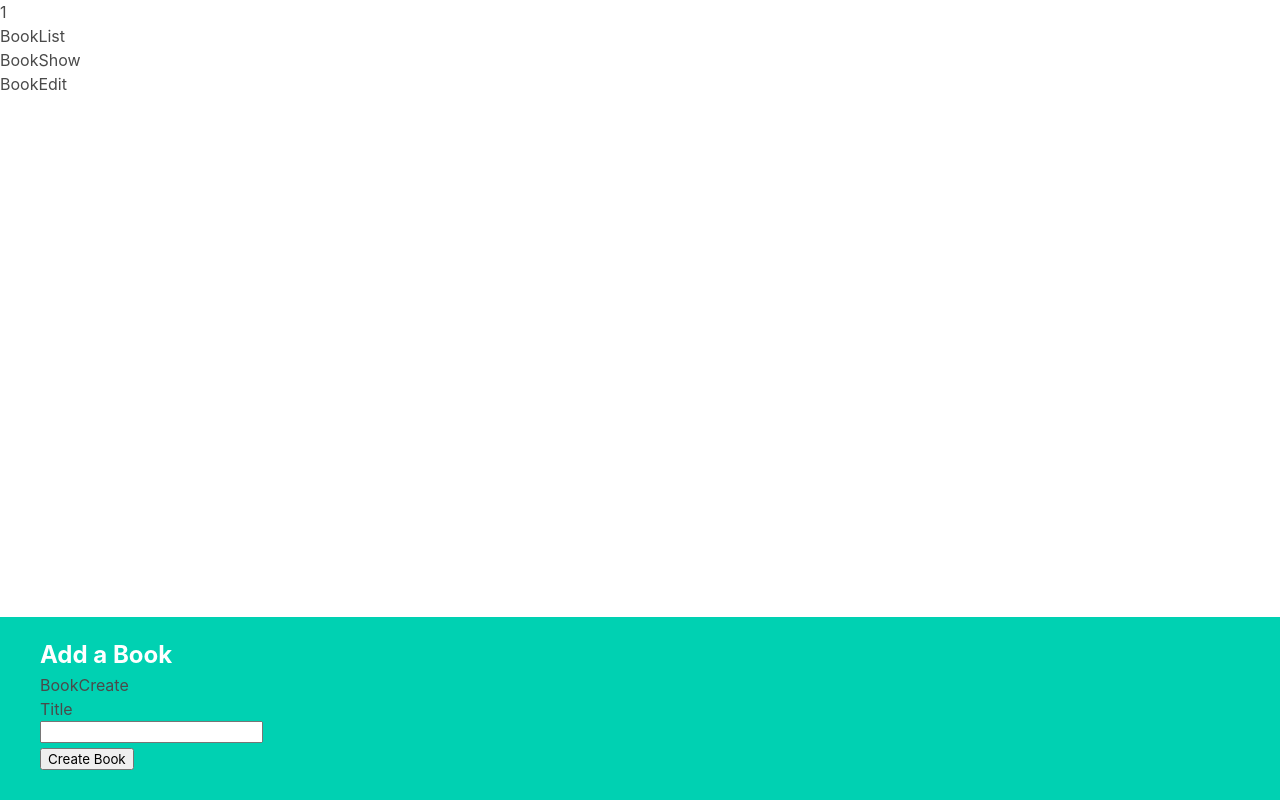
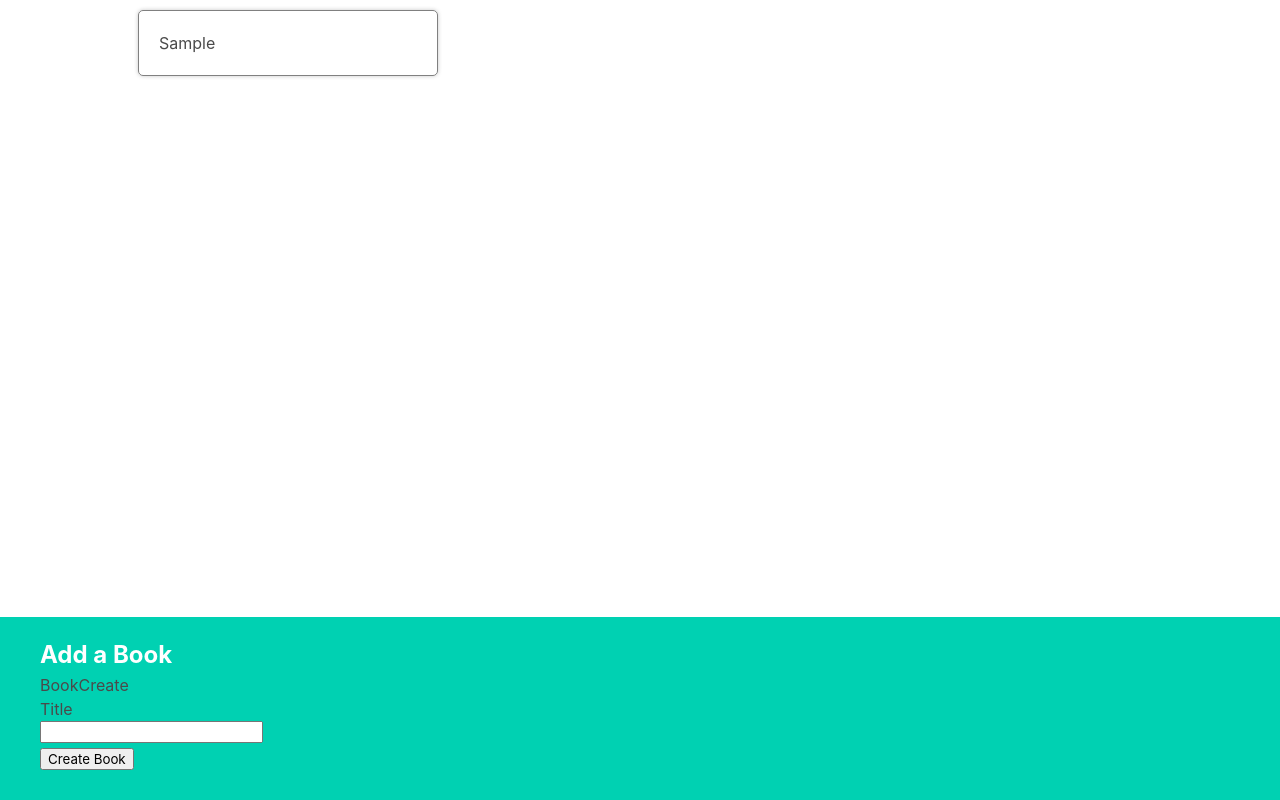
Before and after one commit to patbou02/app-books, a React (Create React App) app: page / in a window 1280 px wide. Both pictures are taken after typing "Sample" into the empty fields and a click on the button "Create Book". Built offline with nearby package versions, Linux system fonts and the light colour scheme.

Commit message:
Passed books down from App into BookList where the array of objects is mapped in order to pass individual books to separate BookShow instances using unique IDs. Cleaned up old starting JSX code and inserted various classes for better rendering.

```diff
--- a/src/App.js
+++ b/src/App.js
@@ -16,10 +16,9 @@ function App() {
   };
 
   return (
-    <div>
-      {books.length}
+    <div className="app">
+      <BookList books={books} />
       <BookCreate onCreate={createBook} />
-      <BookList />
     </div>
   );
 }
--- a/src/components/BookCreate.js
+++ b/src/components/BookCreate.js
@@ -4,9 +4,7 @@ function BookCreate({ onCreate }) {
 
   const [title, setTitle] = useState('');
 
-  const handleChange = e => {
-    setTitle(e.target.value);
-  }
+  const handleChange = e => setTitle(e.target.value);
 
   const handleSubmit = e => {
     e.preventDefault();
--- a/src/components/BookList.js
+++ b/src/components/BookList.js
@@ -1,10 +1,16 @@
 import BookShow from './BookShow';
 
-function BookList() {
+function BookList({ books }) {
+
+  const generatedList = (
+    <ul>
+      {books.map(book => <BookShow key={book.id} book={book}/>)}
+    </ul>
+  );
+
   return (
-    <div>
-      <h2>BookList</h2>
-      <BookShow />
+    <div className="book-list">
+      {generatedList}
     </div>
   );
 }
--- a/src/components/BookShow.js
+++ b/src/components/BookShow.js
@@ -1,12 +1,5 @@
-import BookEdit from './BookEdit';
-
-function BookShow() {
-  return (
-    <div>
-      <h3>BookShow</h3>
-      <BookEdit />
-    </div>
-  );
+function BookShow({ book }) {
+  return <li className="book-show">{book.title}</li>;
 }
 
 export default BookShow;
```
